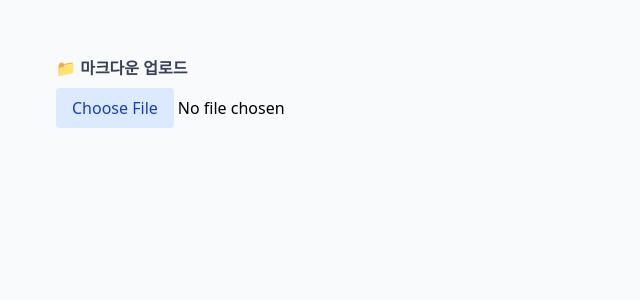
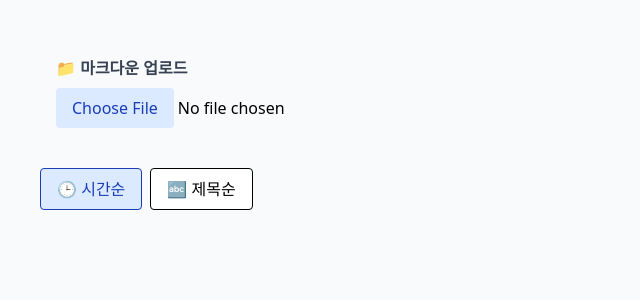
Before and after one commit to kingkihoon94/markdown_viewer, a React (Vite) app: page / in a window 1280 px wide. Shown: the top 300 px of the page, without its empty margins (0-640 px from the left). Built offline with nearby package versions, Linux system fonts and the light colour scheme.

Commit message:
[Feat] 마크다운 리스트 정렬 기능 추가

```diff
--- a/src/App.tsx
+++ b/src/App.tsx
@@ -1,24 +1,51 @@
 import { FileUploader } from './components/FileUploader';
 import { MarkdownCard } from './components/MarkdownCard';
 import { MarkdownModal } from './components/MarkdownModal';
+
 import { useMarkdownStore } from './store/useMarkdownStore';
+
+import { SortBy } from './constants/constants';
 
 function App() {
   const files = useMarkdownStore((state) => state.files);
   const selected = useMarkdownStore((state) => state.selectedFile);
   const clear = useMarkdownStore((state) => state.clearSelection);
 
+  const sortBy = useMarkdownStore((state) => state.sortBy);
+  const setSortBy = useMarkdownStore((state) => state.setSortBy);
+
+  const sortedFiles = [...files].sort((a, b) => {
+    if (sortBy === SortBy.TIME) {
+      return b.uploadedAt - a.uploadedAt; // 최신순
+    } else {
+      return a.name.localeCompare(b.name); // 제목순
+    }
+  });
+
   return (
     <div className="min-h-screen w-full bg-gray-50 p-10">
       <FileUploader />
 
-      <div className="mt-10 grid gap-6 grid-cols-1 sm:grid-cols-2 lg:grid-cols-3">
-        {files.map((file) => (
+      <div className="mt-6 mb-4 flex gap-2">
+        <button
+          onClick={() => setSortBy('time')}
+          className={`px-4 py-2 rounded border ${sortBy === 'time' ? 'bg-blue-100 text-blue-800' : 'bg-white'}`}
+        >
+          🕒 시간순
+        </button>
+        <button
+          onClick={() => setSortBy('title')}
+          className={`px-4 py-2 rounded border ${sortBy === 'title' ? 'bg-blue-100 text-blue-800' : 'bg-white'}`}
+        >
+          🔤 제목순
+        </button>
+      </div>
+
+      <div className="grid gap-6 grid-cols-1 sm:grid-cols-2 lg:grid-cols-3">
+        {sortedFiles.map((file) => (
           <MarkdownCard
             key={file.id}
-            name={file.name}
-            content={file.content}
-            id={file.id}
+            file={file}
           />
         ))}
       </div>
--- a/src/components/FileUploader.tsx
+++ b/src/components/FileUploader.tsx
@@ -13,9 +13,10 @@ export const FileUploader = () => {
             const id = `${Date.now()}-${Math.random().toString(36).substring(2, 6)}`;
 
             addFile({
-            id,
-            name: file.name,
-            content: reader.result,
+                id,
+                name: file.name,
+                content: reader.result,
+                uploadedAt: Date.now(),
             });
         }
         };
--- a/src/components/MarkdownCard.tsx
+++ b/src/components/MarkdownCard.tsx
@@ -1,23 +1,23 @@
 import { useMarkdownStore } from '../store/useMarkdownStore';
 
+import type { MarkdownFile } from '../types/types';
+
 type Props = {
-  id: string;
-  name: string;
-  content: string;
+  file: MarkdownFile;
 };
 
-export const MarkdownCard = ({ id, name, content }: Props) => {
+export const MarkdownCard = ({ file }: Props) => {
   const selectFile = useMarkdownStore((state) => state.selectFile);
 
   return (
     <div className="border rounded-lg p-4 shadow bg-white w-full max-w-md">
-      <h3 className="text-lg font-bold mb-2">{name}</h3>
+      <h3 className="text-lg font-bold mb-2">{file.name}</h3>
       <div className="text-sm text-gray-700 line-clamp-6 mb-3">
-        {content.slice(0, 300)}...
+        {file.content.slice(0, 300)}...
       </div>
       <button
         className="text-blue-600 hover:underline text-sm"
-        onClick={() => selectFile({ id, name, content })}
+        onClick={() => selectFile(file)}
       >
         전체 보기 →
       </button>
--- a/src/components/MarkdownModal.tsx
+++ b/src/components/MarkdownModal.tsx
@@ -11,12 +11,9 @@ export const MarkdownModal = ({ onClose }: Props) => {
 
   if (!selectedFile) return null;
 
-
-  console.log(selectedFile.content);
-
   return (
     <div className="fixed inset-0 z-50 bg-black/50 flex items-center justify-center">
-        <div className="bg-white w-full max-h-[80vh] overflow-y-auto p-6 rounded-lg shadow-xl">
+        <div className="bg-white max-w-[80vw] max-h-[80vh] overflow-y-auto p-6 rounded-lg shadow-xl">
             <div className="flex justify-between items-center mb-4">
                 <h2 className="text-xl font-bold">{selectedFile.name}</h2>
                 <button onClick={onClose} className="text-gray-500 hover:text-black">&times;</button>
--- /dev/null
+++ b/src/constants/constants.ts
@@ -0,0 +1,6 @@
+export const SortBy = {
+  TIME: 'time',
+  TITLE: 'title',
+} as const;
+
+export type SortBy = (typeof SortBy)[keyof typeof SortBy];
--- a/src/store/useMarkdownStore.ts
+++ b/src/store/useMarkdownStore.ts
@@ -1,14 +1,14 @@
 import { create } from 'zustand';
 
-type MarkdownFile = {
-  id: string;
-  name: string;
-  content: string;
-};
+import { SortBy } from '../constants/constants';
+
+import type { MarkdownFile } from '../types/types';
 
 type State = {
   files: MarkdownFile[];
   selectedFile: MarkdownFile | null;
+  sortBy: SortBy;
+  setSortBy: (sortBy: SortBy) => void;
   addFile: (file: MarkdownFile) => void;
   selectFile: (file: MarkdownFile) => void;
   clearSelection: () => void;
@@ -17,6 +17,8 @@ type State = {
 export const useMarkdownStore = create<State>((set) => ({
   files: [],
   selectedFile: null,
+  sortBy: SortBy.TIME,
+  setSortBy: (sortBy) => set({ sortBy }),
   addFile: (file) => set((state) => ({ files: [...state.files, file] })),
   selectFile: (file) => set({ selectedFile: file }),
   clearSelection: () => set({ selectedFile: null }),
--- /dev/null
+++ b/src/types/types.ts
@@ -0,0 +1,6 @@
+export type MarkdownFile = {
+  id: string;
+  name: string;
+  content: string;
+  uploadedAt: number;
+};
```
